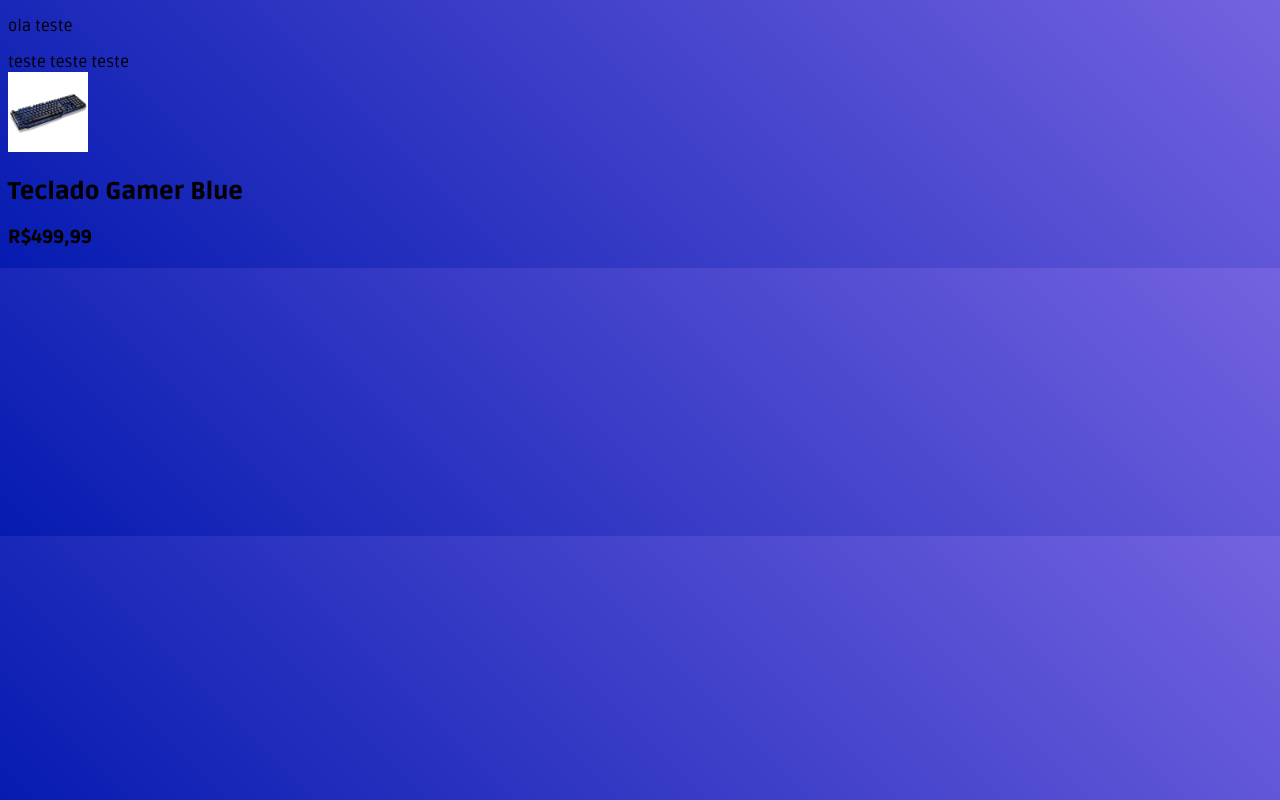
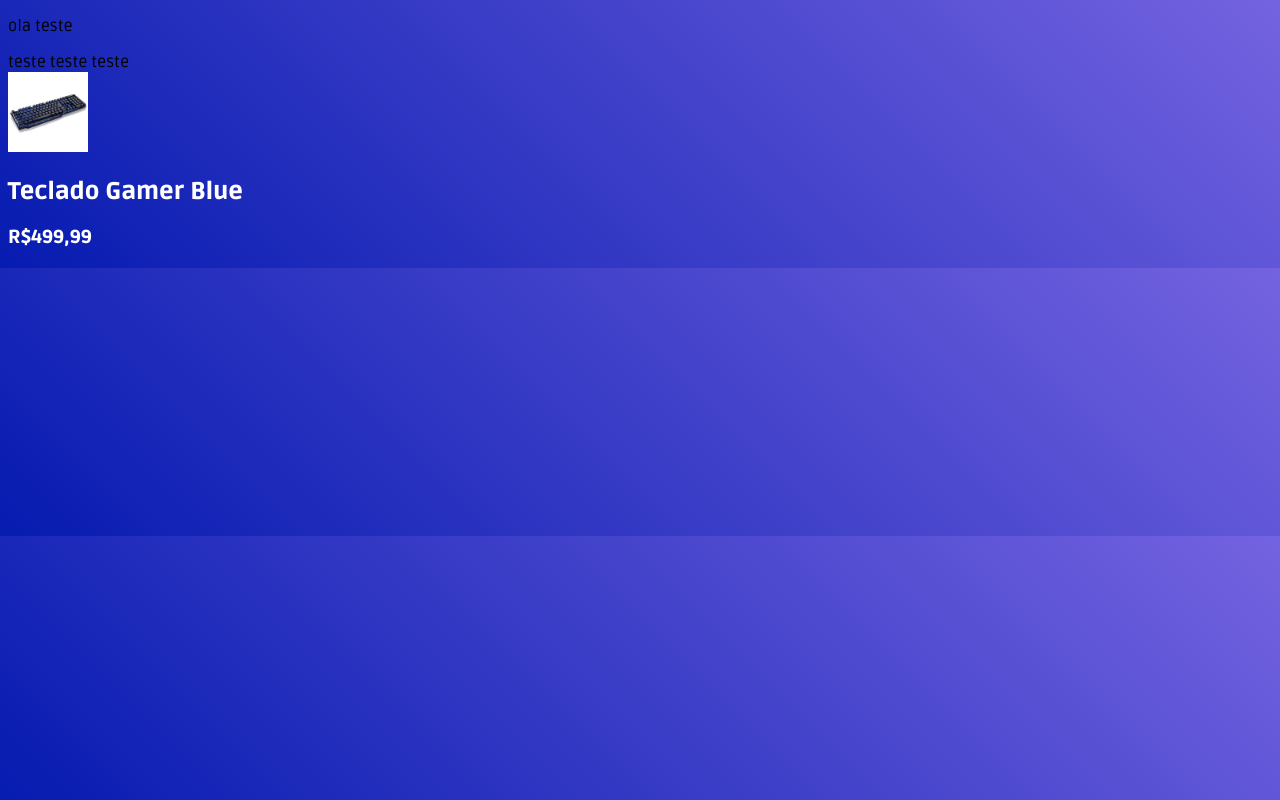
Before and after one commit to liviacnasc/sap2, a plain HTML site: page index.html in a window 1280 px wide. Drawn offline with Linux system fonts and the light colour scheme; files whose address does not match are found by name.

Commit message:
commit 3

```diff
--- a/index.html
+++ b/index.html
@@ -45,8 +45,8 @@
                 <div id="productGrid">
                     <div id="product">
                         <img src="teclado Gamer.jpg" width="80" height="80" alt="" />
-                        <h2>Teclado Gamer Blue</h2>
-                        <h3>R$499,99</h3>  </div>
+                        <h2 style="color:rgb(255, 255, 255)">Teclado Gamer Blue</h2>
+                        <h3 style="color:rgb(255, 255, 255)">R$499,99</h3>  </div>
                     <div id="product"> </div>
                     <div id="product"> </div>
                     <div id="product"> </div>
```
